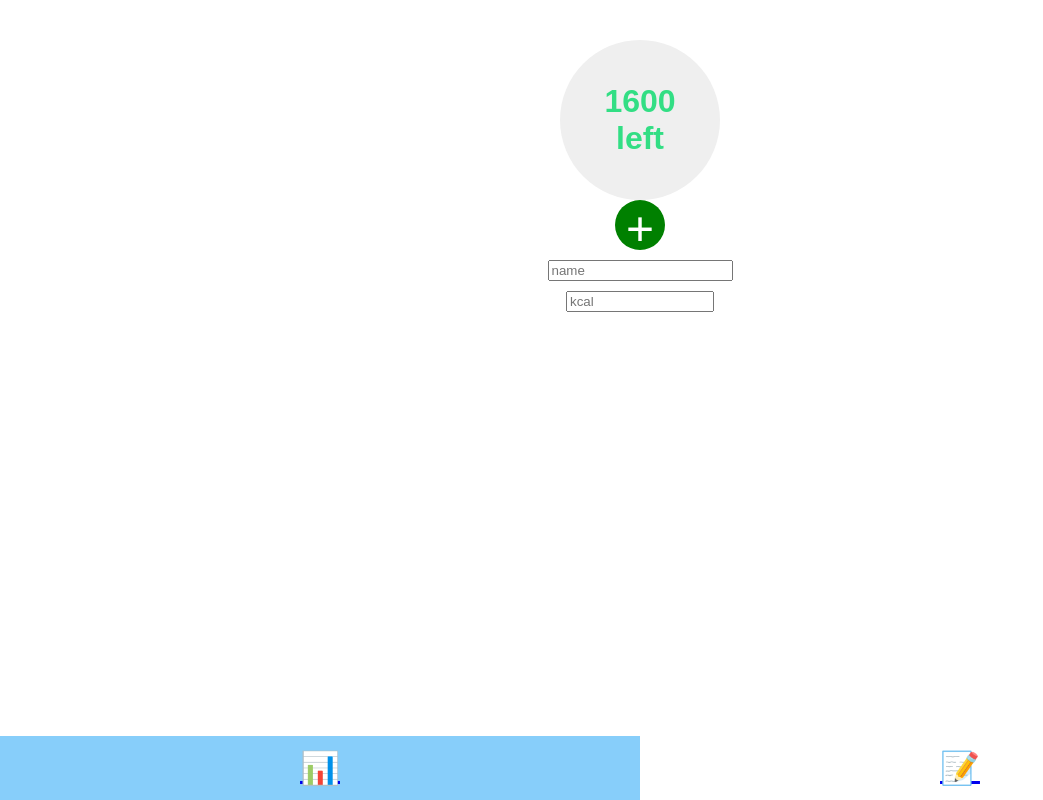
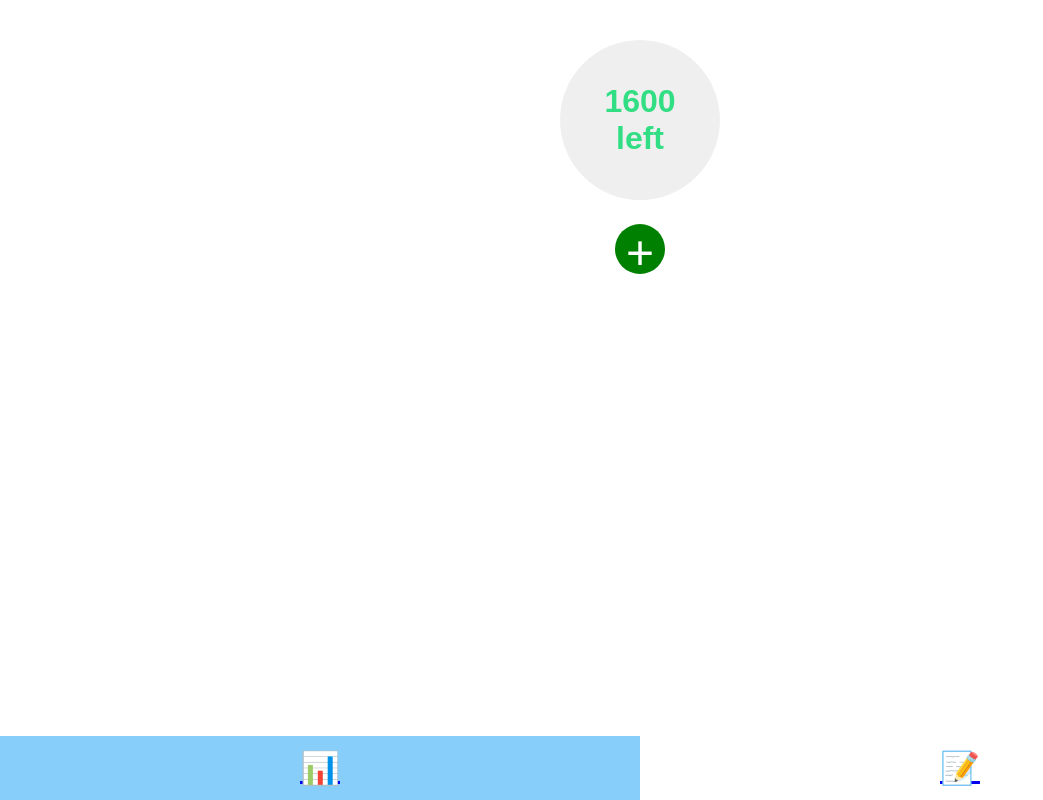
Before and after one commit to WE-Kaito/calorie-and-workout-tracker-neuefische-capstone, a Next.js app: page / in a window 1280 px wide. Shown: the whole page, without its empty margins (0-1043 px from the left). Built offline with nearby package versions, Linux system fonts and the light colour scheme.

Commit message:
updated visiblity logic and styles

```diff
--- a/components/AddCalories/AddCalories.js
+++ b/components/AddCalories/AddCalories.js
@@ -1,7 +1,7 @@
 import useCalorieStore from "../../utils/useCalorieStore";
 import { AddCalorieButton, AddCalorieForm, FixedInput } from "./styles";
 
-export default function AddCalories() {
+export default function AddCalories({ setIsFormVisible }) {
   const { addDailyCount, addDailyMeal } = useCalorieStore();
 
   function handleSubmit(event) {
@@ -18,10 +18,7 @@ export default function AddCalories() {
 
   return (
     <AddCalorieForm onSubmit={handleSubmit}>
-      <AddCalorieButton>
-        <span>+</span>
-      </AddCalorieButton>
-      <input type="text" name="name" placeholder="name" required />
+      <input type="text" name="name" placeholder="meal" required />
       <FixedInput
         type="number"
         min={1}
@@ -30,6 +27,13 @@ export default function AddCalories() {
         placeholder="kcal"
         required
       />
+      <AddCalorieButton
+        onClick={() => {
+          setIsFormVisible(false);
+        }}
+      >
+        <span>+</span>
+      </AddCalorieButton>
     </AddCalorieForm>
   );
 }
--- a/components/AddCalories/styles.js
+++ b/components/AddCalories/styles.js
@@ -1,13 +1,13 @@
 import styled from "styled-components";
 
 export const AddCalorieButton = styled.button`
-  background-color: green;
+  background-color: #32de84;
   color: white;
   border: none;
-  border-radius: 50%;
   width: 50px;
-  height: 50px;
-  font-size: 3rem;
+  height: 20px;
+  font-size: 1.2rem;
+  font-weight: bold;
 `;
 
 export const AddCalorieForm = styled.form`
@@ -16,6 +16,8 @@ export const AddCalorieForm = styled.form`
   align-items: center;
   width: 200px;
   gap: 10px;
+  margin-top: 10%;
+  margin-left: 12.5%;
 `;
 
 export const FixedInput = styled.input`
--- a/components/ConsumedList/ConsumedList.js
+++ b/components/ConsumedList/ConsumedList.js
@@ -23,8 +23,7 @@ export default function ConsumedList() {
             <button
               style={{ border: "none", background: "none" }}
               aria-label={`delete meal: ${meal.name}`}
-              onClick={(event) => {
-                event.stopPropagation();
+              onClick={() => {
                 addDailyCount(-meal.calories);
                 deleteDailyMeal(index);
               }}
--- a/components/IndexPage/styles.js
+++ b/components/IndexPage/styles.js
@@ -6,7 +6,8 @@ export const StyledDiv = styled.div`
   flex-direction: column;
   align-items: center;
 `;
-export const ListContainer = styled.div`
+export const ConsumedContainer = styled.div`
+  visibility: ${(props) => (props.isTrue ? "visible" : "hidden")};
   position: absolute;
   top: 3.5rem;
   width: 274px;
@@ -17,8 +18,20 @@ export const ListContainer = styled.div`
   opacity: 0.8;
 `;
 
+export const FormContainer = styled.div`
+  visibility: ${(props) => (props.isTrue ? "visible" : "hidden")};
+  position: absolute;
+  top: 18%;
+  width: 274px;
+  height: 17%;
+  left: 50%;
+  transform: translateX(-50%);
+  background: grey;
+  border-radius: 25px;
+`;
+
 export const StyledButtonCalorieCounter = styled.button`
-  color: ${(props) => (props.true ? "#32de84" : "crimson")};
+  color: ${(props) => (props.isTrue ? "#32de84" : "crimson")};
   font-size: 2rem;
   font-weight: bold;
   width: 160px;
@@ -26,3 +39,17 @@ export const StyledButtonCalorieCounter = styled.button`
   border: none;
   border-radius: 100%;
 `;
+
+export const OpenCalorieFormButton = styled.button`
+  background-color: green;
+  color: white;
+  border: none;
+  border-radius: 50%;
+  width: 50px;
+  height: 50px;
+  font-size: 3rem;
+  position: absolute;
+  left: 50%;
+  transform: translateX(-50%);
+  top: 28%;
+`;
--- a/pages/index.js
+++ b/pages/index.js
@@ -5,7 +5,9 @@ import { useState, useEffect } from "react";
 import {
   StyledDiv,
   StyledButtonCalorieCounter,
-  ListContainer,
+  ConsumedContainer,
+  FormContainer,
+  OpenCalorieFormButton,
 } from "../components/IndexPage/styles";
 
 export default function HomePage() {
@@ -14,9 +16,11 @@ export default function HomePage() {
 
   const [isListVisible, setIsListVisible] = useState(false);
   const [isGoalExceeded, setIsGoalExceeded] = useState(false);
+  const [isFormVisible, setIsFormVisible] = useState(false);
 
   useEffect(() => {
     document.addEventListener("click", () => setIsListVisible(false));
+    document.addEventListener("click", () => setIsFormVisible(false));
   }, []);
   useEffect(() => {
     dailyMeals.length === 0 && setIsListVisible(false);
@@ -24,25 +28,37 @@ export default function HomePage() {
     calorieGoal < dailyCount && setIsGoalExceeded(true);
   }, [dailyMeals]);
 
+  function handleFormExit(event) {
+    event.stopPropagation();
+  }
+
   return (
     <StyledDiv>
       <StyledButtonCalorieCounter
-        true={!isGoalExceeded}
+        isTrue={!isGoalExceeded}
         onClick={(event) => {
           event.stopPropagation();
-          dailyMeals.length !== 0 && setIsListVisible(!isListVisible);
+          dailyMeals.length !== 0 && setIsListVisible(true);
         }}
       >
         {!isGoalExceeded ? `${difference}` : `${difference * -1}`}
         <br />
         {!isGoalExceeded ? "left" : "over"}
+        <OpenCalorieFormButton
+          onClick={(event) => {
+            event.stopPropagation();
+            setIsFormVisible(true);
+          }}
+        >
+          +
+        </OpenCalorieFormButton>
       </StyledButtonCalorieCounter>
-      <AddCalories />
-      {isListVisible ? (
-        <ListContainer>
-          <ConsumedList />
-        </ListContainer>
-      ) : null}
+      <FormContainer isTrue={isFormVisible} onClick={handleFormExit}>
+        <AddCalories setIsFormVisible={setIsFormVisible} />
+      </FormContainer>
+      <ConsumedContainer isTrue={isListVisible} onClick={handleFormExit}>
+        <ConsumedList />
+      </ConsumedContainer>
     </StyledDiv>
   );
 }
```
